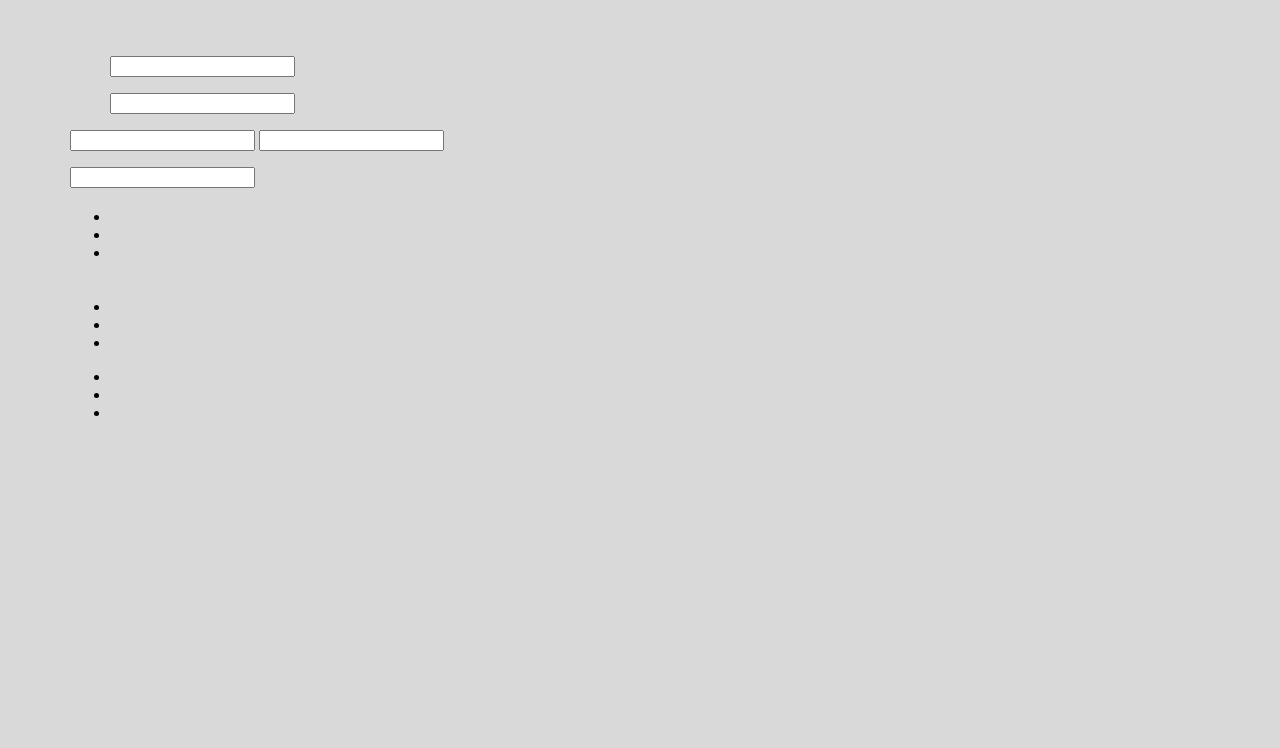
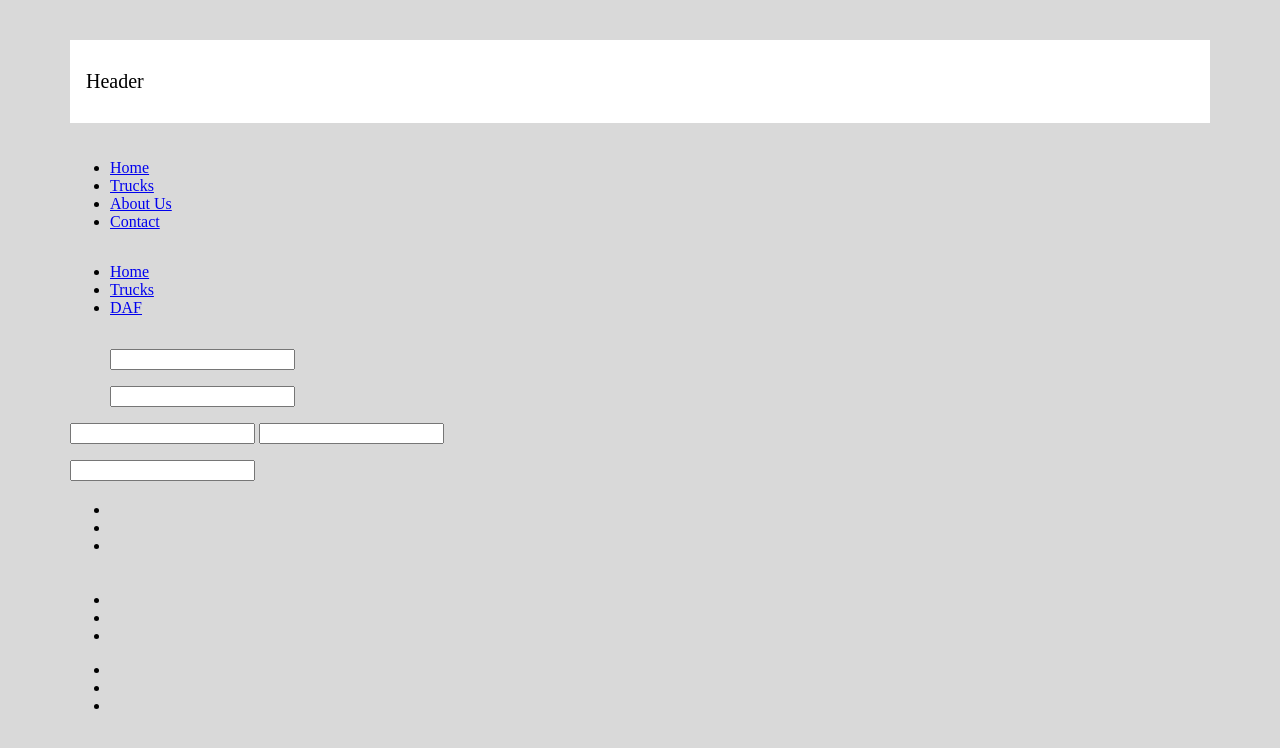
Before and after one commit to kseniya7991/Test-task-Web-Marketing, a website built with webpack: page src/template.html in a window 1280 px wide. Built offline with nearby package versions, Linux system fonts and the light colour scheme.

Commit message:
add classes for render navigation

```diff
--- /dev/null
+++ b/src/blocks/header/header.scss
@@ -0,0 +1,14 @@
+@import '../../styles/variables.scss';
+
+.header{
+    width: 100%;
+    padding: 30px 16px 30px 16px;
+    margin-bottom: 20px;
+
+    box-sizing: border-box;
+
+    background-color: $blocks-color;
+
+    font-size: 20px;
+    color:$headers-color;
+}
--- a/src/blocks/page/page.scss
+++ b/src/blocks/page/page.scss
@@ -12,5 +12,5 @@
     position: relative;
     display: flex;
     flex-direction: column;
-    justify-content: space-between;
+    justify-content: flex-start;
 }
--- /dev/null
+++ b/src/components/navigation.js
@@ -0,0 +1,30 @@
+class Navigation {
+    constructor(data, templateSelector, itemSelector,linkSelector)
+    {
+        this._data = data;
+        this._templateSelector = templateSelector;
+        this._itemSelector = itemSelector;
+        this._linkSelector = linkSelector;
+        this._text = data.text;
+        this._href = data.href;
+    }
+
+
+    _getTemplate() {
+        const navElement = document
+          .querySelector(this._templateSelector)
+          .content.querySelector(this._itemSelector)
+          .cloneNode(true);
+        return navElement;
+    }
+
+    generateNavItem() {
+        this._element = this._getTemplate();
+        this._navLink = this._element.querySelector(this._linkSelector);
+        this._navLink.textContent = this._text;
+        this._navLink.href = this._href;
+        return this._element;
+    }
+}
+
+export { Navigation };
--- /dev/null
+++ b/src/components/section.js
@@ -0,0 +1,14 @@
+export default class Section {
+    constructor({ renderer }, containerSelector) {
+        this._renderer = renderer;
+        this._container = document.querySelector(containerSelector);
+    }
+
+    renderer(navigation) {
+        navigation.reverse().forEach((item) => this._renderer(item));
+    }
+
+    addItem(element) {
+        this._container.prepend(element)
+    }
+}
--- a/src/index.js
+++ b/src/index.js
@@ -1,13 +1,61 @@
 import './styles/main.scss'
 import data from'../dataset.json'
+import { Navigation } from './components/navigation.js';
+import Section from './components/section.js';
 
-console.log(data.page_meta);
-{/* <meta name="keywords" content="ключевые слова" /> */}
+
+const navListSection = '.navigation__list';
+const crumbsListSection = '.breadcrumb__list';
+
 function updateMeta() {
 document.title = data.page_meta.title;
-
-console.log(document.querySelector('meta[name="description"]'));
 document.querySelector('meta[name="description"]').setAttribute("content", data.page_meta.meta_description);
 document.querySelector('meta[name="keywords"]').setAttribute("content", data.page_meta.meta_keywords);
 }
 updateMeta();
+
+
+export const addNavigationItem = (item, templateSelector, itemSelector, linkSelector, listName) => {
+    const navItem = new Navigation(
+        item,
+        templateSelector,
+        itemSelector,
+        linkSelector
+    );
+    const navElement = navItem.generateNavItem();
+    listName.addItem(navElement)
+}
+
+
+//Отрисовка навигации
+const navList = new Section(
+    {renderer: (item) => {
+        addNavigationItem(
+            item,
+            '.template__navigation',
+            '.navigation__item',
+            '.navigation__link',
+            navList
+        );
+      },
+    },
+    navListSection,
+);
+
+//Отрисовка крошек
+const crumbsList = new Section(
+    {renderer: (item) => {
+        addNavigationItem(
+            item,
+            '.template__breadcrumb',
+            '.breadcrumb__item',
+            '.breadcrumb__link',
+            crumbsList
+        );
+      },
+    },
+    crumbsListSection,
+)
+
+navList.renderer(data.nav)
+crumbsList.renderer(data.breadcrumbs)
--- a/src/styles/main.scss
+++ b/src/styles/main.scss
@@ -1 +1,2 @@
 @import '../blocks/page/page.scss';
+@import '../blocks/header/header.scss';
--- a/src/styles/variables.scss
+++ b/src/styles/variables.scss
@@ -1 +1,3 @@
 $background-color: #D9D9D9;
+$blocks-color: #fff;
+$headers-color: #000;
--- a/src/template.html
+++ b/src/template.html
@@ -9,9 +9,16 @@
 </head>
 
 <body class="page">
-    <header class="header"></header>
-    <nav class="navigation"></nav>
-    <nav class="breadcrumb"></nav>
+    <header class="header">Header</header>
+    <!--template__navigation-->
+    <nav class="navigation">
+        <ul class="navigation__list">
+        </ul>
+    </nav>
+
+    <nav class="breadcrumb">
+        <ul class="breadcrumb__list"></ul>
+    </nav>
     <main class="main-block">
         <section class="sidebar">
             <p class="sidebar__results"></p>
@@ -77,6 +84,18 @@
         </div>
         <p class="footer__text-info"></p>
     </footer>
+
+
+    <template class="template__navigation">
+        <li class="navigation__item">
+            <a href="" class="navigation__link"></a>
+        </li>
+      </template>
+      <template class="template__breadcrumb">
+        <li class="breadcrumb__item">
+            <a href="" class="breadcrumb__link"></a>
+        </li>
+      </template>
 </body>
 
 </html>
```
